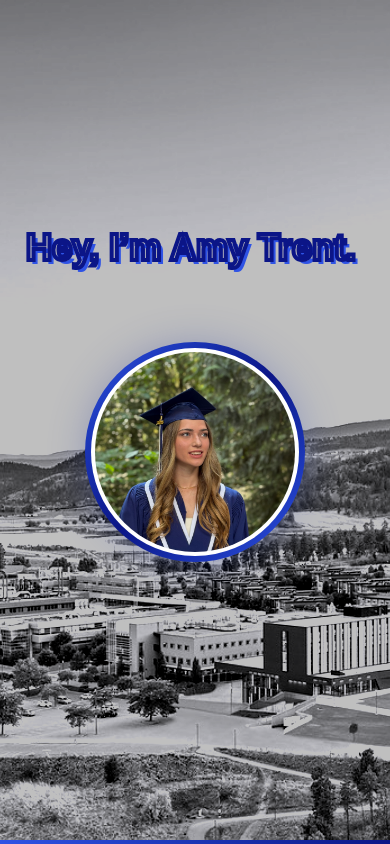
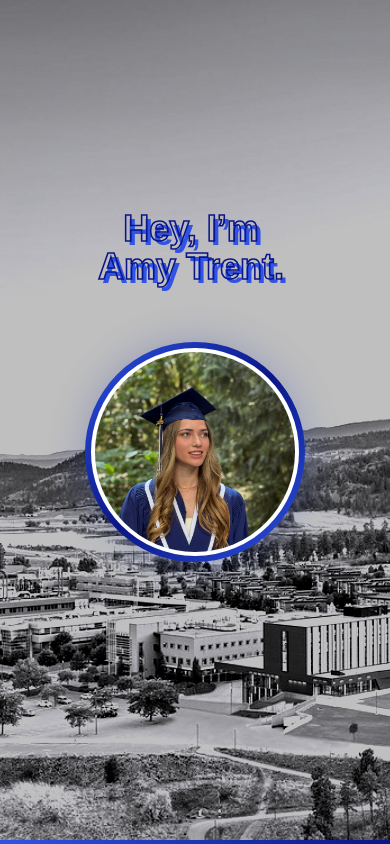
Before and after one commit to amygtrent/amytrent.me, a Next.js app: page / in a window 390 px wide. Shown: the top 844 px of the page. Built offline with nearby package versions, Linux system fonts and the light colour scheme.

Commit message:
Fixed mobile Amy Trent

```diff
--- a/app/page.tsx
+++ b/app/page.tsx
@@ -236,25 +236,27 @@ export default function Home() {
           <div className="relative z-10 flex flex-col items-center -translate-y-15 md:scale-[1.3] scale-100 px-4">
             <div className="relative h-[180px] md:h-[220px] flex items-center justify-center mb-10">
               <h1
-                className="text-4xl sm:text-6xl md:text-8xl font-black text-center"
+  className="text-4xl sm:text-6xl md:text-8xl font-black text-center leading-[1.05]"
   style={{
     fontFamily: "Bebas Neue, sans-serif",
     color: "#2f53e5",
   }}
 >
-                Hey, I’m Amy Trent.
+  Hey, I’m{" "}
+  <span className="block sm:inline">Amy Trent.</span>
 </h1>
 
 <h1
-                className="absolute text-4xl sm:text-6xl md:text-8xl font-black text-center"
+  className="absolute text-4xl sm:text-6xl md:text-8xl font-black text-center leading-[1.05]"
   style={{
     fontFamily: "Bebas Neue, sans-serif",
     color: "transparent",
-                  WebkitTextStroke: "4px #0b1587",
+    WebkitTextStroke: "clamp(1px, 0.4vw, 4px) #0b1587",
     transform: "translate(-4px, -4px)",
   }}
 >
-                Hey, I’m Amy Trent.
+  Hey, I’m{" "}
+  <span className="block sm:inline">Amy Trent.</span>
 </h1>
             </div>
 
```
Lines whose indentation alone changed are shown as unchanged.
